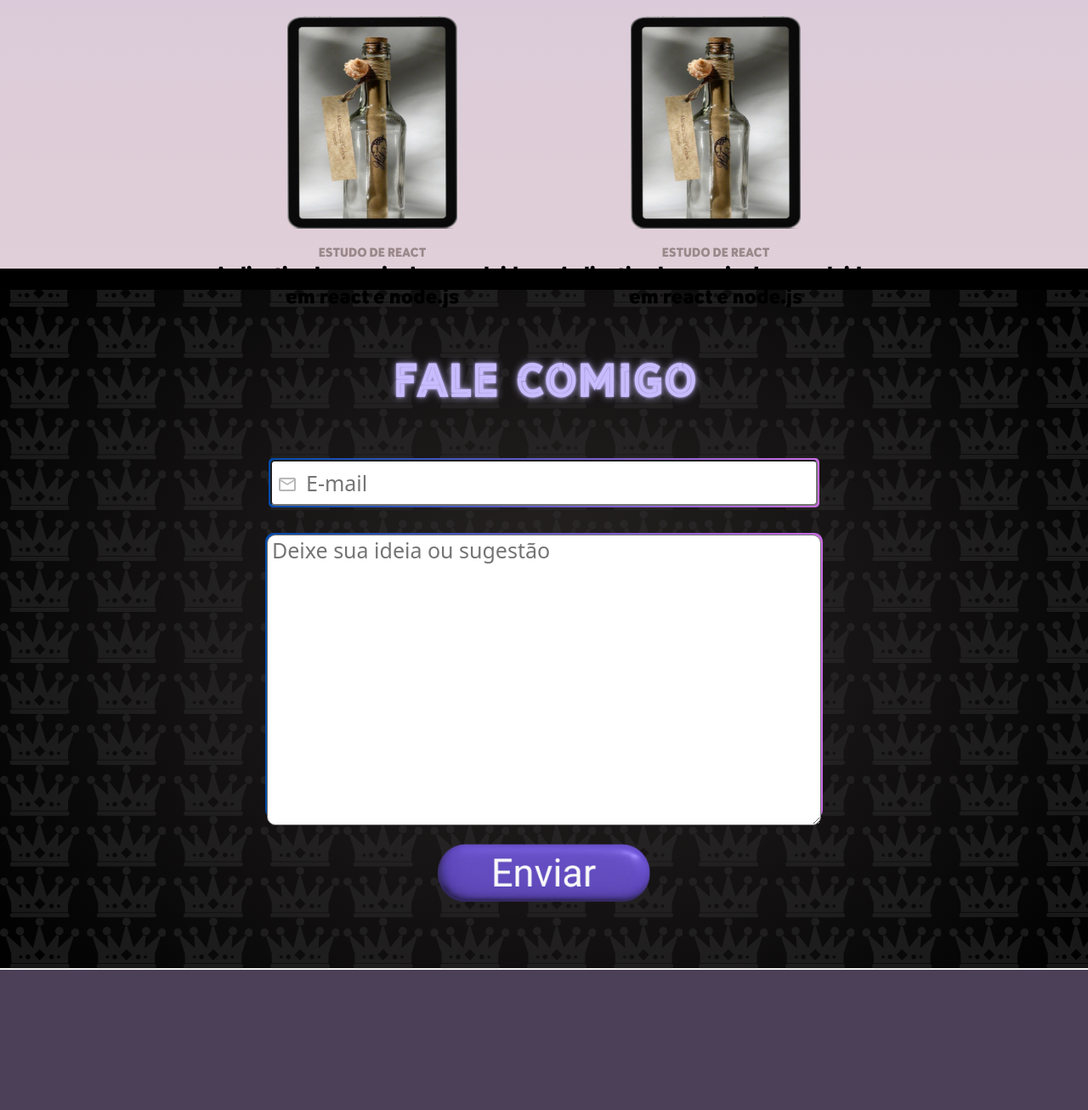
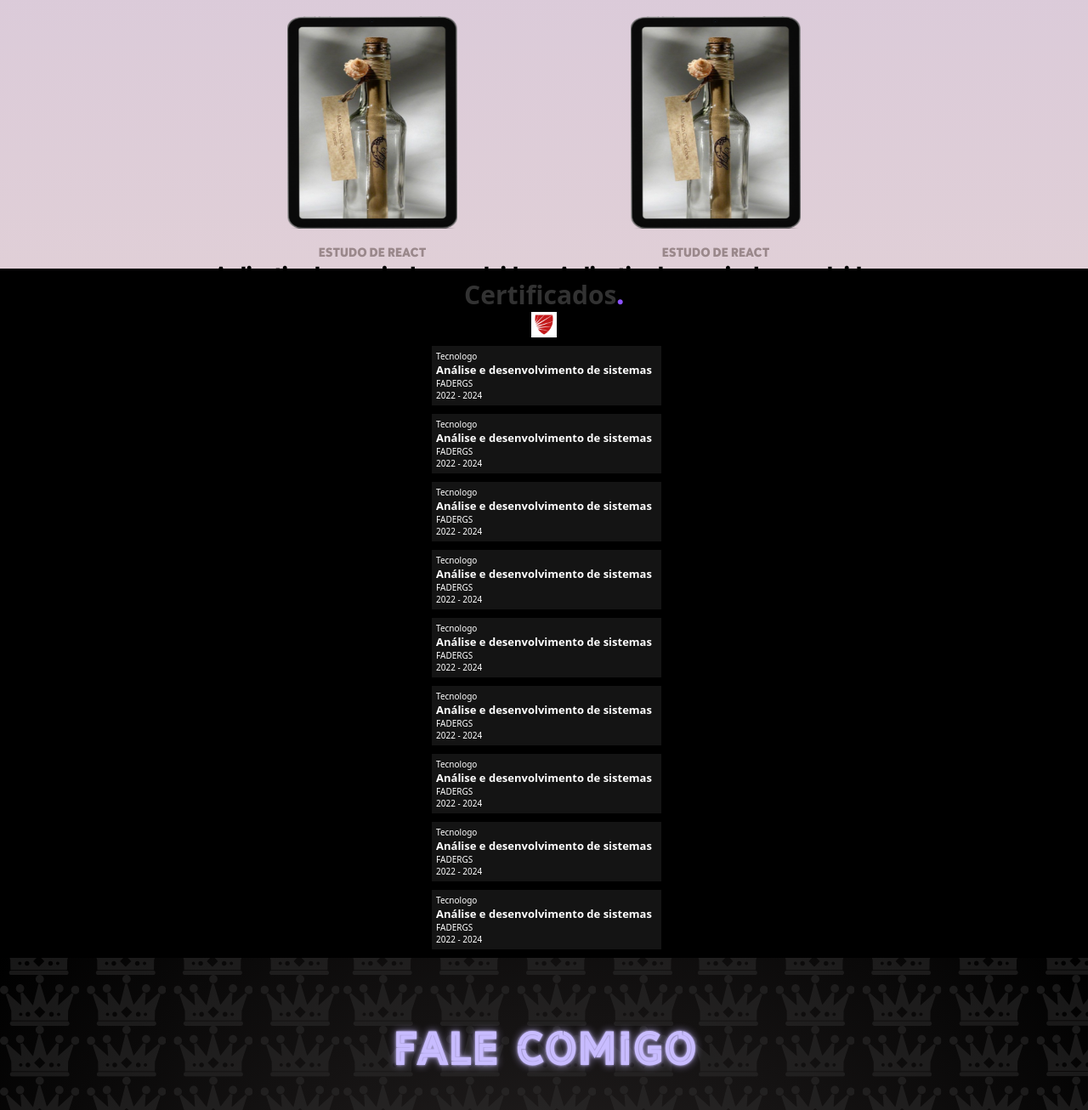
Before and after one commit to Profissional-Marcelo/SitePessoal, a PHP site: page /App/View/paginaInicial.php in a window 1280 px wide. Shown: the part 1284-2590 px from the top of the page at 85% size. Before the commit the page ends 2425 px from the top, so only its background shows below. Run offline with PHP 8.4, Linux system fonts and the light colour scheme.

Commit message:
quarta parte - parte 2

```diff
--- a/App/View/paginaInicial.php
+++ b/App/View/paginaInicial.php
@@ -82,6 +82,87 @@
 
     <section class="quartaParte">
         <h2>Certificados<span class="colorPonto">.</span></h2>
+        <img src="../../Assets/img/fadergs.png" alt="">
+        <div class="certificados">
+            <div class="linha1">
+                <div class="bordaCertificado">
+                    <div class="certificado">
+                        <h2>Tecnologo</h2>
+                        <p>Análise e desenvolvimento de sistemas</p>
+                        <h2>FADERGS</h2>
+                        <h2>2022 - 2024</h2>
+                    </div>
+                </div>
+                <div class="bordaCertificado">
+                    <div class="certificado">
+                        <h2>Tecnologo</h2>
+                        <p>Análise e desenvolvimento de sistemas</p>
+                        <h2>FADERGS</h2>
+                        <h2>2022 - 2024</h2>
+                    </div>
+                </div>
+                <div class="bordaCertificado">
+                    <div class="certificado">
+                        <h2>Tecnologo</h2>
+                        <p>Análise e desenvolvimento de sistemas</p>
+                        <h2>FADERGS</h2>
+                        <h2>2022 - 2024</h2>
+                    </div>
+                </div>
+            </div>
+            <div class="linha2">
+            <div class="bordaCertificado">
+                    <div class="certificado">
+                        <h2>Tecnologo</h2>
+                        <p>Análise e desenvolvimento de sistemas</p>
+                        <h2>FADERGS</h2>
+                        <h2>2022 - 2024</h2>
+                    </div>
+                </div>
+                <div class="bordaCertificado">
+                    <div class="certificado">
+                        <h2>Tecnologo</h2>
+                        <p>Análise e desenvolvimento de sistemas</p>
+                        <h2>FADERGS</h2>
+                        <h2>2022 - 2024</h2>
+                    </div>
+                </div>
+                <div class="bordaCertificado">
+                    <div class="certificado">
+                        <h2>Tecnologo</h2>
+                        <p>Análise e desenvolvimento de sistemas</p>
+                        <h2>FADERGS</h2>
+                        <h2>2022 - 2024</h2>
+                    </div>
+                </div>
+            </div>
+            <div class="linha3">
+            <div class="bordaCertificado">
+                    <div class="certificado">
+                        <h2>Tecnologo</h2>
+                        <p>Análise e desenvolvimento de sistemas</p>
+                        <h2>FADERGS</h2>
+                        <h2>2022 - 2024</h2>
+                    </div>
+                </div>
+                <div class="bordaCertificado">
+                    <div class="certificado">
+                        <h2>Tecnologo</h2>
+                        <p>Análise e desenvolvimento de sistemas</p>
+                        <h2>FADERGS</h2>
+                        <h2>2022 - 2024</h2>
+                    </div>
+                </div>
+                <div class="bordaCertificado">
+                    <div class="certificado">
+                        <h2>Tecnologo</h2>
+                        <p>Análise e desenvolvimento de sistemas</p>
+                        <h2>FADERGS</h2>
+                        <h2>2022 - 2024</h2>
+                    </div>
+                </div>
+            </div>
+        </div>
     </section>
 
 
--- a/Assets/css/paginaInicial.css
+++ b/Assets/css/paginaInicial.css
@@ -261,3 +261,61 @@ section.terceiraParte > form > button > img {
     margin-top: 20px;
     width: 60vw;
 }
+
+section.quartaParte {
+    display: flex;
+    flex-direction: column;
+    justify-content: center;
+    align-items: center;
+    width: 100%;
+    min-height: 100vh;
+}
+
+section.quartaParte > h2 {
+    font-family: system-ui, -apple-system, BlinkMacSystemFont, 'Segoe UI', Roboto, Oxygen, Ubuntu, Cantarell, 'Open Sans', 'Helvetica Neue', sans-serif;
+    font-size: 30px;
+    margin-top: 10px;
+    color: #323232;
+}
+
+section.quartaParte > h2 > span {
+    color: #8C52FF;
+}
+
+section.quartaParte > img {
+    width: 30px;
+}
+
+section.quartaParte > div {
+    display: block;
+}
+
+section.quartaParte > div > div > div {
+    width: 95%;
+    background-color: #323232;
+    margin-left: 0px;
+    margin: 10px;
+}
+
+section.quartaParte > div > div > div:hover{
+    background:  linear-gradient(to right, #004AAD, #CB6CE6);
+}
+
+section.quartaParte > div > div > div > div {
+    padding: 5px;
+    background-color: #141414;
+}
+
+section.quartaParte > div > div > div > div > h2 {
+    font-family: system-ui, -apple-system, BlinkMacSystemFont, 'Segoe UI', Roboto, Oxygen, Ubuntu, Cantarell, 'Open Sans', 'Helvetica Neue', sans-serif;
+    font-weight: normal;
+    color: white;
+    font-size: 10px;
+}
+
+section.quartaParte > div > div > div > div > p {
+    font-family: system-ui, -apple-system, BlinkMacSystemFont, 'Segoe UI', Roboto, Oxygen, Ubuntu, Cantarell, 'Open Sans', 'Helvetica Neue', sans-serif;
+    color: white;
+    font-weight: bolder;
+    font-size: 13px;
+}
```
Also changed, not shown: Assets/img/fadergs.png (added).
